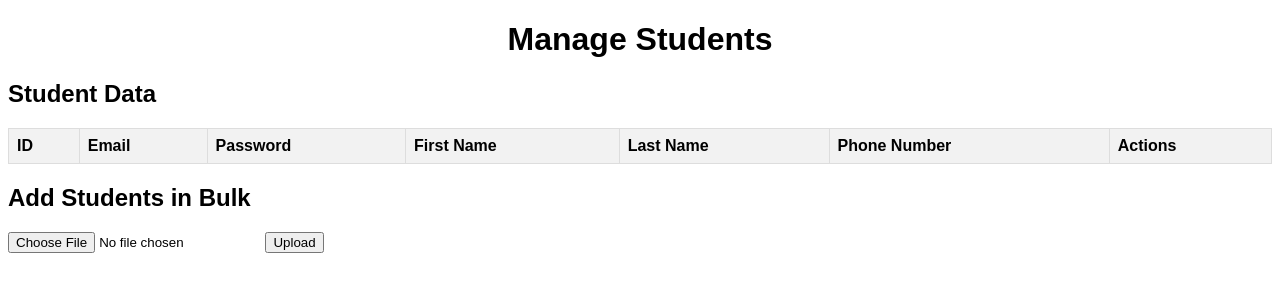
After one commit to VenkateshBanoth/mess_management_system_updated, a Flask app: page /manage_students in a window 1280 px wide. The commit adds this page. Shown: the top 300 px of the page. Run offline with Flask 3, Linux system fonts and the light colour scheme; the visitor is signed in with stand-in values (Sample User, id 1); data that the repository does not hold is empty.

Commit message:
additional functionlaities

```diff
--- a/app.py
+++ b/app.py
@@ -19,21 +19,28 @@ cursor = db.cursor()
 # Routes
 @app.route('/', methods=['GET', 'POST'])
 def index():
-    print("Session data in index route:", session)  # Add this line at the beginning of index route
-    # Check if the sign-in form is submitted
     if request.method == 'POST':
         email = request.form['email']
         password = request.form['password']
-        # Check if user exists in the database
+
+        # Check if user is an admin
+        cursor.execute("SELECT id FROM admin WHERE email = %s AND password = %s", (email, password))
+        admin_id = cursor.fetchone()
+        if admin_id:
+            session['admin_id'] = admin_id[0]
+            return redirect(url_for('admin_dashboard'))
+
+        # Check if user is a student
         cursor.execute("SELECT id FROM students WHERE email = %s AND password = %s", (email, password))
-        user_id = cursor.fetchone()
-        if user_id:
-            session['user_id'] = user_id[0]  # Store user's ID in session
-            print("User ID stored in session:", session['user_id'])
-            return redirect(url_for('student_dashboard')) # Redirect to student dashboard if user exists
+        student_id = cursor.fetchone()
+        if student_id:
+            session['user_id'] = student_id[0]
+            return redirect(url_for('student_dashboard'))
         else:
             return "Invalid credentials. Please try again."
-    return render_template('index.html') # Render the sign-in page
+
+    return render_template('index.html')
+
 
 @app.route('/signup', methods=['GET', 'POST'])
 def signup():
@@ -128,14 +135,97 @@ def book_cancel_meal(day, meal_type):
 
 @app.route('/admin_dashboard')
 def admin_dashboard():
-    # Fetch meal counts from the database
-    cursor.execute("SELECT day, SUM(CASE WHEN meal_type='breakfast' THEN 1 ELSE 0 END) AS breakfast_count, "
-                   "SUM(CASE WHEN meal_type='lunch' THEN 1 ELSE 0 END) AS lunch_count, "
-                   "SUM(CASE WHEN meal_type='dinner' THEN 1 ELSE 0 END) AS dinner_count "
-                   "FROM meal GROUP BY day")
-    meal_counts = cursor.fetchall()
+    admin_id = session.get('admin_id')
+    if not admin_id:
+        return redirect(url_for('index'))
+
+    # Get meal counts for each day and meal type
+    meal_counts = {}
+    for day in ['Monday', 'Tuesday', 'Wednesday', 'Thursday', 'Friday', 'Saturday']:
+        meal_counts[day] = {}
+        for meal_type in ['breakfast', 'lunch', 'dinner']:
+            cursor.execute("SELECT COUNT(*) FROM meal WHERE day = %s AND meal_type = %s AND status = 'booked'", (day, meal_type))
+            count = cursor.fetchone()[0]
+            meal_counts[day][meal_type] = count
 
     return render_template('admin_dashboard.html', meal_counts=meal_counts)
 
+@app.route('/manage_students', methods=['GET', 'POST'])
+def manage_students():
+    admin_id = session.get('admin_id')
+    if not admin_id:
+        return redirect(url_for('index'))
+
+    # Handle file upload for bulk adding students
+    if request.method == 'POST':
+        if 'file' in request.files:
+            file = request.files['file']
+            if file.filename.endswith('.csv'):
+                file.save(file.filename)
+                with open(file.filename, 'r') as f:
+                    reader = csv.reader(f)
+                    next(reader)  # Skip the header row
+                    for row in reader:
+                        cursor.execute("INSERT INTO students (email, password) VALUES (%s, %s)", (row[1], row[2]))
+                db.commit()
+
+    cursor.execute("SELECT * FROM students")
+    students = cursor.fetchall()
+    return render_template('manage_students.html', students=students)
+
+
+@app.route('/manage_menu', methods=['GET', 'POST'])
+def manage_menu():
+    admin_id = session.get('admin_id')
+    if not admin_id:
+        return redirect(url_for('index'))
+
+    if request.method == 'POST':
+        menu_data = request.form.getlist('menu_data')
+        for item in menu_data:
+            day, meal_type, dish = item.split(',')
+            cursor.execute("UPDATE menu SET dish = %s WHERE day = %s AND meal_type = %s", (dish, day, meal_type))
+        db.commit()
+
+    cursor.execute("SELECT * FROM menu")
+    menu = cursor.fetchall()
+
+    return render_template('manage_menu.html', menu=menu)
+
+@app.route('/edit_student/<int:student_id>', methods=['GET', 'POST'])
+def edit_student(student_id):
+    admin_id = session.get('admin_id')
+    if not admin_id:
+        return redirect(url_for('index'))
+
+    cursor.execute("SELECT * FROM students WHERE id = %s", (student_id,))
+    student = cursor.fetchone()
+
+    if request.method == 'POST':
+        email = request.form['email']
+        password = request.form['password']
+        first_name = request.form.get('first_name')
+        last_name = request.form.get('last_name')
+        phone_number = request.form.get('phone_number')
+        cursor.execute(
+            "UPDATE students SET email = %s, password = %s, first_name = %s, last_name = %s, phone_number = %s WHERE id = %s",
+            (email, password, first_name, last_name, phone_number, student_id)
+        )
+        db.commit()
+        return redirect(url_for('manage_students'))
+
+    return render_template('edit_student.html', student=student)
+
+
+@app.route('/delete_student/<int:student_id>', methods=['POST'])
+def delete_student(student_id):
+    admin_id = session.get('admin_id')
+    if not admin_id:
+        return redirect(url_for('index'))
+
+    cursor.execute("DELETE FROM students WHERE id = %s", (student_id,))
+    db.commit()
+    return redirect(url_for('manage_students'))
+
 if __name__ == "__main__":
     app.run(debug=True)
--- /dev/null
+++ b/templates/manage_students.html
@@ -0,0 +1,50 @@
+<!DOCTYPE html>
+<html lang="en">
+<head>
+    <meta charset="UTF-8">
+    <meta name="viewport" content="width=device-width, initial-scale=1.0">
+    <link rel="stylesheet" href="/static/styles.css">
+    <title>Manage Students</title>
+</head>
+<body>
+    <h1>Manage Students</h1>
+
+    <h2>Student Data</h2>
+    <table>
+        <tr>
+            <th>ID</th>
+            <th>Email</th>
+            <th>Password</th>
+            <th>First Name</th>
+            <th>Last Name</th>
+            <th>Phone Number</th>
+            <th>Actions</th>
+        </tr>
+        {% for student in students %}
+        <tr>
+            <td>{{ student[0] }}</td>
+            <td>{{ student[1] }}</td>
+            <td>{{ student[2] }}</td>
+            <td>{{ student[3] }}</td>
+            <td>{{ student[4] }}</td>
+            <td>{{ student[5] }}</td>
+            <td>
+                <form action="{{ url_for('edit_student', student_id=student[0]) }}" method="get" style="display:inline;">
+                    <input type="submit" value="Edit">
+                </form>
+                <form action="{{ url_for('delete_student', student_id=student[0]) }}" method="post" style="display:inline;">
+                    <input type="submit" value="Delete">
+                </form>
+            </td>
+        </tr>
+        {% endfor %}
+    </table>
+
+    <h2>Add Students in Bulk</h2>
+    <form action="{{ url_for('manage_students') }}" method="post" enctype="multipart/form-data">
+        <input type="file" name="file" accept=".csv">
+        <input type="submit" value="Upload">
+    </form>
+
+</body>
+</html>
```
Also changed, not shown: templates/admin_dashboard.html (+16 -20 lines), templates/edit_student.html (added, +30 -0 lines), templates/manage_menu.html (added, +31 -0 lines).
